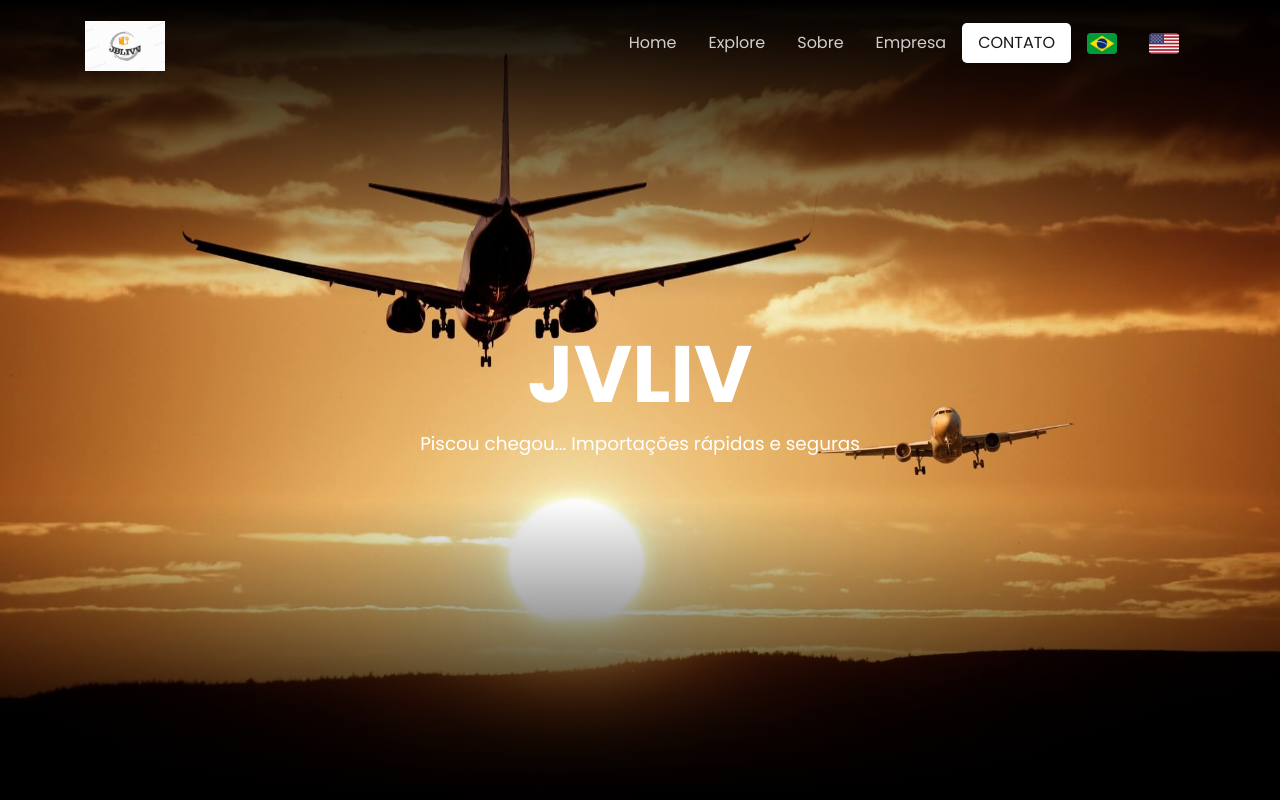
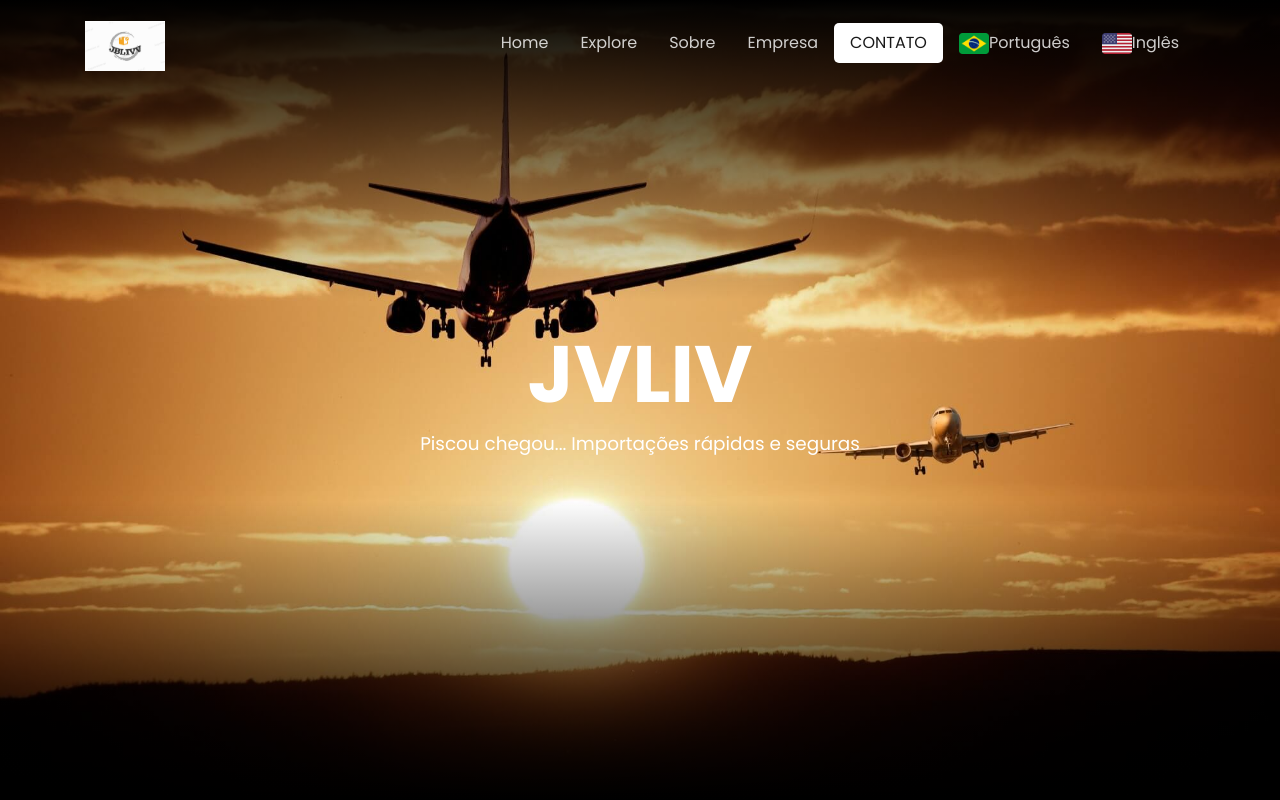
Before and after one commit to lucaaspw/Projeto-faculdade, a plain HTML site: page index.html in a window 1280 px wide. Shown: the top 800 px of the page. Drawn offline with nearby package versions, Linux system fonts and the light colour scheme.

Commit message:
Atualizei os icones de idioma

```diff
--- a/index.html
+++ b/index.html
@@ -37,10 +37,10 @@
                                 <a class="nav-link" href="#contact">Contato</a>
                         </li>
                         <li class="nav-item">
-                            <a class="nav-link branco" href="index.html"><img src="imagens/brasil.png" class="thumbnail" alt=""></a>
+                            <a class="nav-link branco" href="index.html"><img src="imagens/brasil.png" class="thumbnail" alt="">Português</a>
                         </li>
                         <li  class="nav-item">
-                            <a class="nav-link branco" href="ingles.html"><img src="imagens/usa.png" class="thumbnail" alt=""></a>
+                            <a class="nav-link branco" href="ingles.html"><img src="imagens/usa.png" class="thumbnail" alt="">Inglês</a>
                         </li>
 
                     </ul>
```
